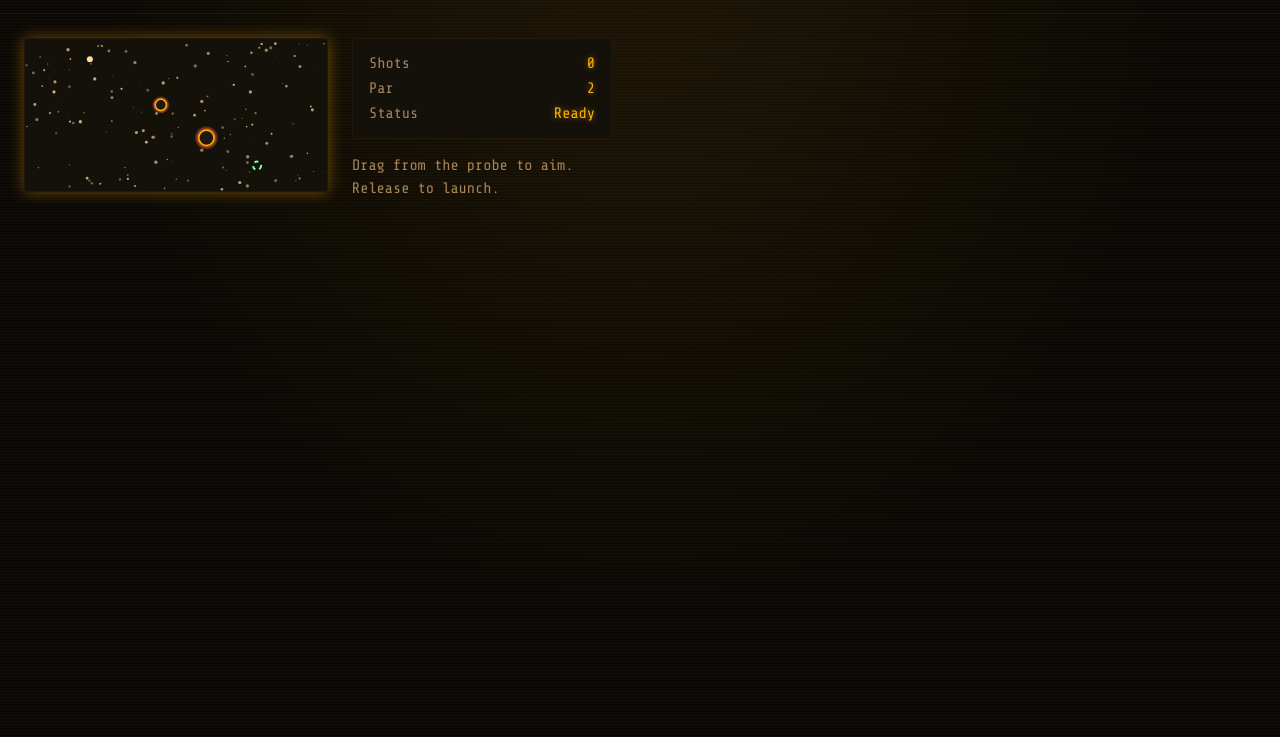
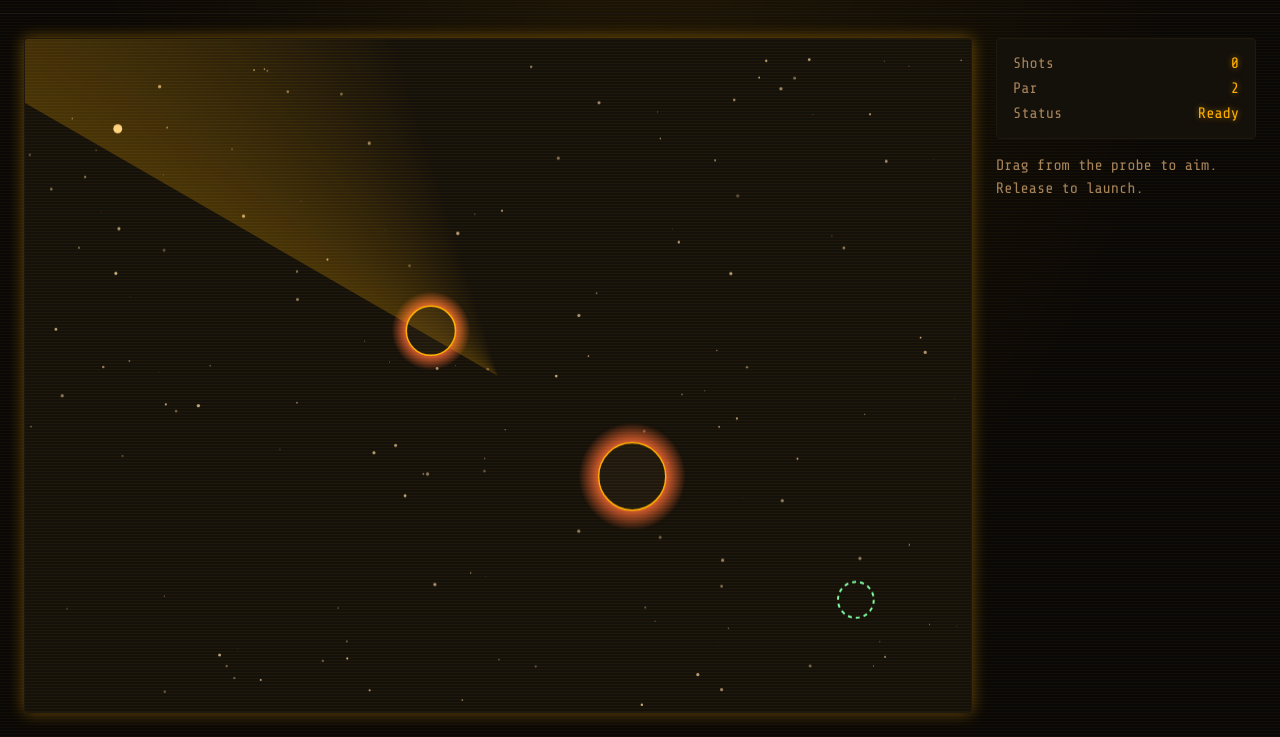
Before and after one commit to ctkrug/perigee, a website built with Vite: page index.html in a window 1280 px wide. Shown: the part 63-800 px from the top of the page. Built offline with nearby package versions, Linux system fonts and the light colour scheme.

Commit message:
feat(design): add radar-sweep animation and canvas scanline texture
Implements the docs/DESIGN.md signature detail (a slow rotating radar
wedge) and the scanline treatment as CSS overlays on the scene frame,
so the tracking console feels alive even between shots. The sweep
respects prefers-reduced-motion.

```diff
--- a/src/style.css
+++ b/src/style.css
@@ -140,13 +140,68 @@
   min-height: 60vh;
 }
 
-#scene {
+.scene-frame {
+  position: relative;
   flex: 1;
   min-width: 0;
   border-radius: var(--radius-md);
   border: 1px solid var(--surface-2);
   box-shadow: var(--glow-md);
   background: var(--surface-1);
+  overflow: hidden;
+}
+
+#scene {
+  display: block;
+  width: 100%;
+  height: 100%;
+}
+
+/* Scanline texture, matching the CRT tracking-console direction in
+   docs/DESIGN.md, drawn as an overlay so it reads consistently over the
+   canvas regardless of what's rendered beneath it. */
+.scene-frame::after {
+  content: "";
+  position: absolute;
+  inset: 0;
+  pointer-events: none;
+  mix-blend-mode: screen;
+  background-image: repeating-linear-gradient(
+    0deg,
+    rgba(255, 176, 0, 0.05) 0px,
+    rgba(255, 176, 0, 0.05) 1px,
+    transparent 1px,
+    transparent 3px
+  );
+}
+
+/* The signature detail from docs/DESIGN.md: a slow radar sweep that keeps
+   the console feeling alive even at rest, between shots. */
+.radar-sweep {
+  position: absolute;
+  inset: 0;
+  pointer-events: none;
+  overflow: hidden;
+}
+
+.radar-sweep::before {
+  content: "";
+  position: absolute;
+  inset: -50%;
+  background: conic-gradient(from 0deg, rgba(255, 176, 0, 0.22), transparent 12%, transparent 100%);
+  animation: radar-spin 6s linear infinite;
+}
+
+@keyframes radar-spin {
+  to {
+    transform: rotate(360deg);
+  }
+}
+
+@media (prefers-reduced-motion: reduce) {
+  .radar-sweep::before {
+    animation: none;
+  }
 }
 
 .hud {
```
